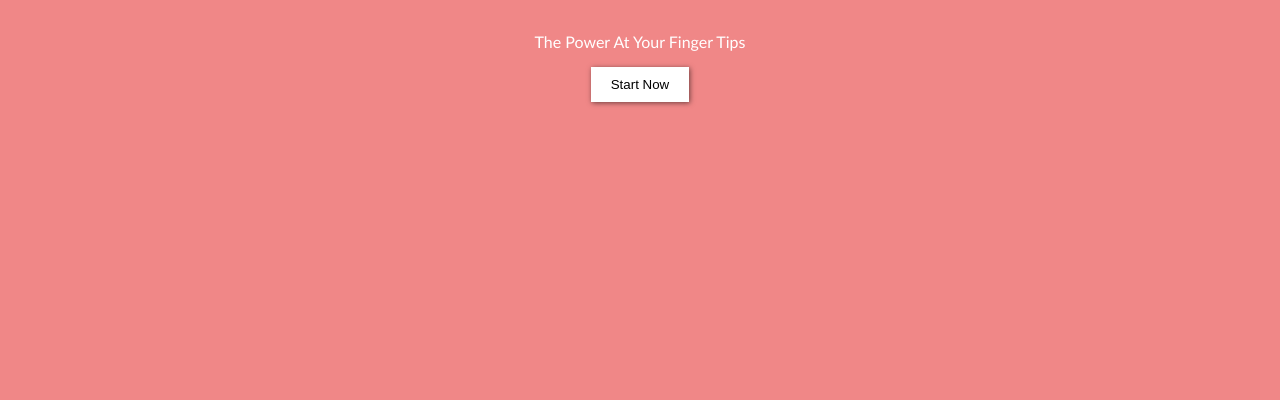
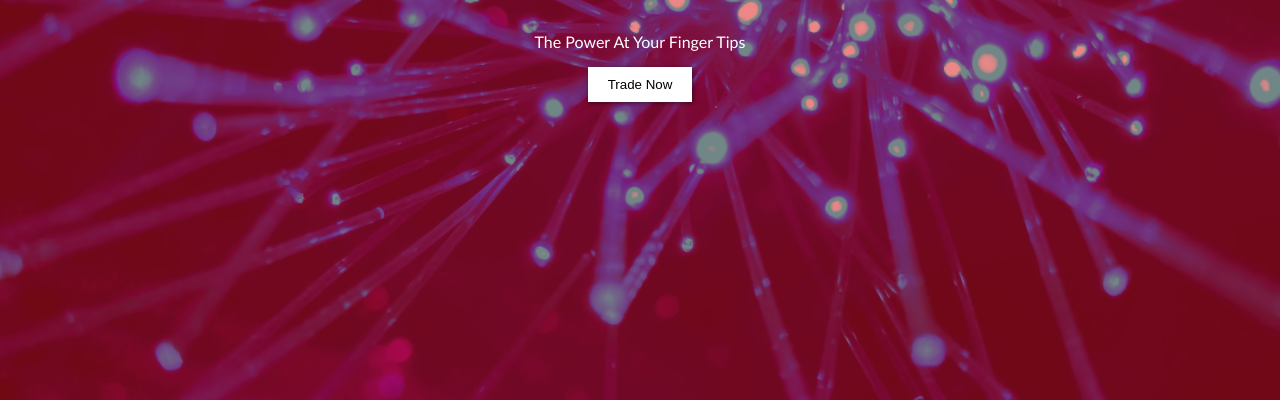
Before and after one commit to Dadedeji8/Cromos, a plain HTML site: page index.html in a window 1280 px wide. Shown: the part 400-800 px from the top of the page. Drawn offline with Linux system fonts and the light colour scheme.

Commit message:
index image fixed

```diff
--- a/css/style.css
+++ b/css/style.css
@@ -52,7 +52,7 @@ nav ul a:hover {
 }
 
 #hero-section {
-    background: url('../img/hero-bg.jpg');
+    background: url('../img/jj-ying-8bghKxNU1j0-unsplash.jpg');
     height: 100vh;
     width: 100%;
     /* background-position: 0%; */
--- a/index.html
+++ b/index.html
@@ -6,7 +6,7 @@
     <meta http-equiv="X-UA-Compatible" content="IE=edge">
     <meta name="viewport" content="width=device-width, initial-scale=1.0">
     <link rel="icon" type="image/png" sizes="32x32" href="/favicon-32x32.png">
-    <title>Mi Record/index</title>
+    <title>Cromos Token</title>
     <link rel="stylesheet" href="assets/fontawesome-icons/css/all.css">
     <link rel="stylesheet" href="css/style.css">
 </head>
@@ -26,7 +26,7 @@
             <i class="fab fa-accusoft"></i>
             <h1>Cromos</h1>
             <p>The Power At Your Finger Tips</p>
-            <a href="login.html"> <button>Start Now</button></a>
+            <a href="login.html"> <button>Trade Now</button></a>
         </div>
     </section>
 
```
Also changed, not shown: reg.html (+1 -1 lines).
